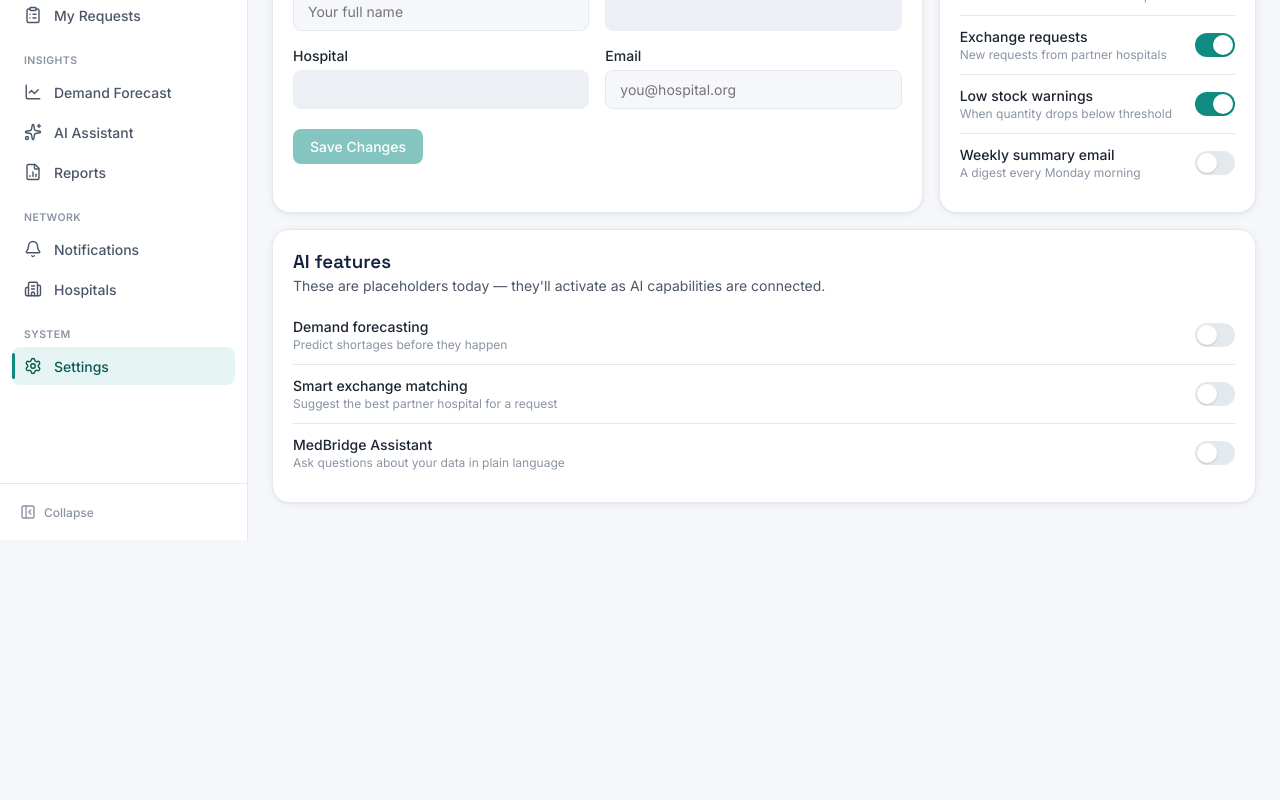
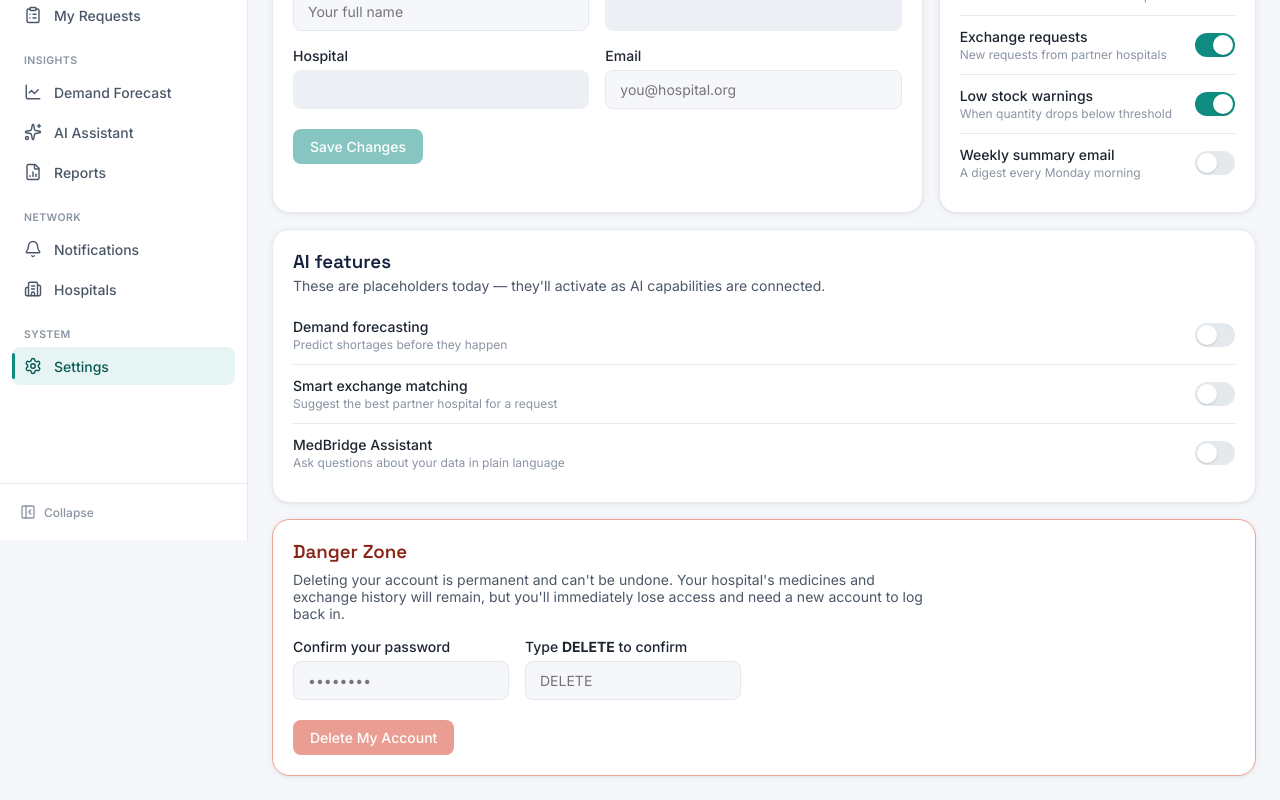
Before and after one commit to 17sushil/MedBridge, a React app in the folder apps/frontend/: page /settings in a window 1280 px wide. Shown: the part 260-1060 px from the top of the page. Before the commit the page ends 800 px from the top, so only its background shows below. Built offline with nearby package versions, Linux system fonts and the light colour scheme; no server answers; sample sign-in values are in the browser's storage; the HTML template or start-up script is replaced by a standard one.

Commit message:
Edited setting added delete features

```diff
--- a/apps/frontend/src/pages/Settings.css
+++ b/apps/frontend/src/pages/Settings.css
@@ -146,3 +146,46 @@
   color: var(--ink-soft);
   margin-bottom: 0.75rem;
 }
+
+.set-danger-card {
+  padding: 1.25rem;
+  margin-top: 1rem;
+  border-color: var(--coral-200);
+}
+
+.set-danger-title {
+  font-family: var(--font-display);
+  font-weight: 600;
+  color: var(--coral-700);
+  margin-bottom: 0.5rem;
+}
+
+.set-danger-desc {
+  font-size: 0.875rem;
+  color: var(--ink-soft);
+  margin-bottom: 1rem;
+  max-width: 40rem;
+}
+
+.set-danger-error {
+  background: var(--coral-50);
+  color: var(--coral-700);
+  border: 1px solid var(--coral-100);
+  border-radius: 0.5rem;
+  padding: 0.625rem 0.875rem;
+  font-size: 0.8125rem;
+  margin-bottom: 1rem;
+}
+
+.set-danger-fields {
+  display: grid;
+  grid-template-columns: 1fr;
+  gap: 1rem;
+  margin-bottom: 1.25rem;
+  max-width: 28rem;
+}
+@media (min-width: 640px) {
+  .set-danger-fields {
+    grid-template-columns: repeat(2, 1fr);
+  }
+}
--- a/apps/frontend/src/pages/Settings.jsx
+++ b/apps/frontend/src/pages/Settings.jsx
@@ -1,4 +1,5 @@
 import { useEffect, useState } from "react";
+import { useNavigate } from "react-router-dom";
 import { useApp } from "../context/AppContext";
 import { useAuth } from "../context/AuthContext";
 import { api } from "../services/api";
@@ -42,11 +43,19 @@ function Toggle({ label, description, defaultChecked }) {
 
 export default function Settings() {
   const { user } = useApp();
-  const { refreshUser } = useAuth();
+  const { refreshUser, logout } = useAuth();
+  const navigate = useNavigate();
+
   const [form, setForm] = useState({ name: "", email: "" });
   const [original, setOriginal] = useState({ name: "", email: "" });
   const [saving, setSaving] = useState(false);
   const [message, setMessage] = useState({ type: "", text: "" });
+
+  // Danger zone state
+  const [deletePassword, setDeletePassword] = useState("");
+  const [deleteConfirmText, setDeleteConfirmText] = useState("");
+  const [deleting, setDeleting] = useState(false);
+  const [deleteError, setDeleteError] = useState("");
 
   useEffect(() => {
     if (user) {
@@ -88,6 +97,22 @@ export default function Settings() {
       setMessage({ type: "error", text: err.message || "Failed to update profile." });
     } finally {
       setSaving(false);
+    }
+  };
+
+  const canDelete = deletePassword.length > 0 && deleteConfirmText.trim().toUpperCase() === "DELETE";
+
+  const handleDeleteAccount = async () => {
+    if (!canDelete) return;
+    setDeleting(true);
+    setDeleteError("");
+    try {
+      await api.deleteAccount(deletePassword);
+      logout();
+      navigate("/login", { replace: true });
+    } catch (err) {
+      setDeleteError(err.message || "Failed to delete account. Please check your password.");
+      setDeleting(false);
     }
   };
 
@@ -165,6 +190,51 @@ export default function Settings() {
           <Toggle label="MedBridge Assistant" description="Ask questions about your data in plain language" />
         </div>
       </Card>
+
+      <Card className="set-danger-card">
+        <h3 className="set-danger-title">Danger Zone</h3>
+        <p className="set-danger-desc">
+          Deleting your account is permanent and can't be undone. Your hospital's medicines and
+          exchange history will remain, but you'll immediately lose access and need a new account
+          to log back in.
+        </p>
+
+        {deleteError && <div className="set-danger-error">{deleteError}</div>}
+
+        <div className="set-danger-fields">
+          <label className="set-field">
+            <span className="set-field-label">Confirm your password</span>
+            <input
+              type="password"
+              value={deletePassword}
+              onChange={(e) => setDeletePassword(e.target.value)}
+              placeholder="••••••••"
+              className="set-field-input"
+              autoComplete="current-password"
+            />
+          </label>
+          <label className="set-field">
+            <span className="set-field-label">
+              Type <strong>DELETE</strong> to confirm
+            </span>
+            <input
+              type="text"
+              value={deleteConfirmText}
+              onChange={(e) => setDeleteConfirmText(e.target.value)}
+              placeholder="DELETE"
+              className="set-field-input"
+            />
+          </label>
+        </div>
+
+        <Button
+          variant="danger"
+          onClick={handleDeleteAccount}
+          disabled={!canDelete || deleting}
+        >
+          {deleting ? "Deleting…" : "Delete My Account"}
+        </Button>
+      </Card>
     </div>
   );
 }
```
